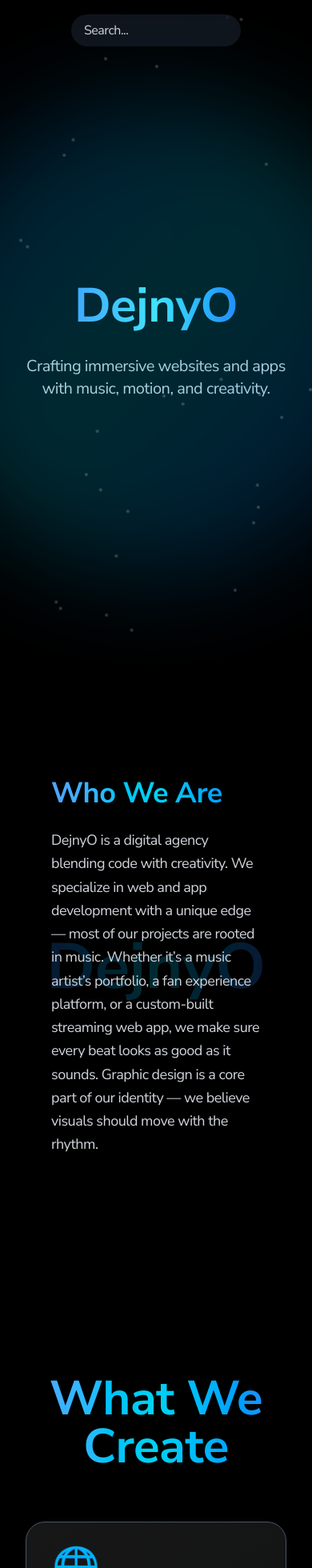
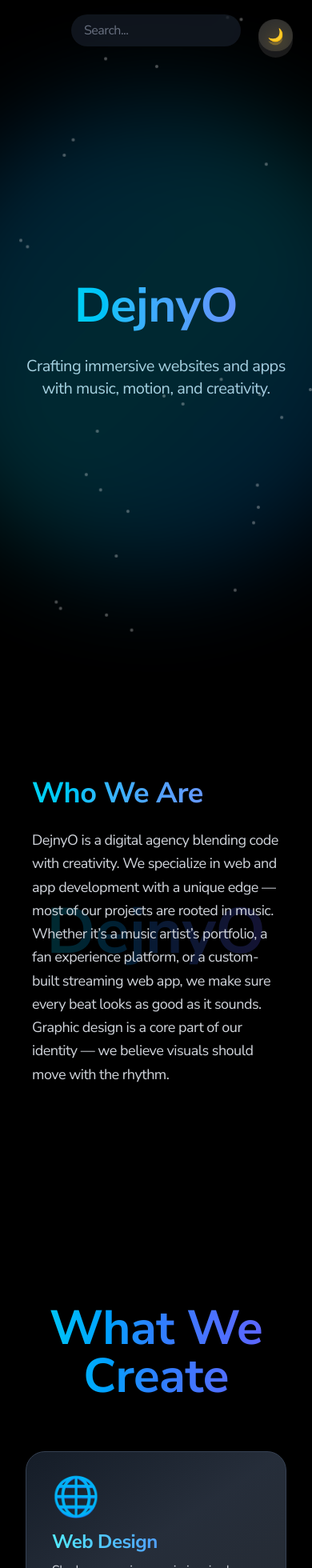
Before and after one commit to Dejnyyy/DejnyO, a Next.js app: page / in a window 390 px wide. Shown: the top 1960 px of the page at 80% size. Built offline with nearby package versions, Linux system fonts and the light colour scheme.

Commit message:
updating color changes

```diff
--- a/src/pages/_app.tsx
+++ b/src/pages/_app.tsx
@@ -1,18 +1,43 @@
 import "@/styles/globals.css";
 import type { AppProps } from "next/app";
+import { useEffect, useState } from "react";
 import Head from "next/head";
 
 export default function App({ Component, pageProps }: AppProps) {
+  const [theme, setTheme] = useState("dark"); // Default dark mode
+
+  useEffect(() => {
+    document.documentElement.className = theme; // Add "dark" or "light" class to <html>
+  }, [theme]);
+
   return (
     <>
       <Head>
-        {/* Load Poppins font */}
-  <link
-    href="https://fonts.googleapis.com/css2?family=Nunito+Sans:wght@400;600;700&display=swap"
-    rel="stylesheet"
-  />
+        <title>DejnyO</title>
+        <meta name="viewport" content="width=device-width, initial-scale=1" />
 
+        {/* Fonts */}
+        <link
+          href="https://fonts.googleapis.com/css2?family=Nunito+Sans:wght@400;600;700&display=swap"
+          rel="stylesheet"
+        />
       </Head>
+
+      {/* Theme Toggle Button */}
+      <button
+  onClick={() => setTheme(theme === "dark" ? "light" : "dark")}
+  className="fixed top-6 right-6 z-50 bg-white/10 hover:bg-white/20 text-white dark:text-black backdrop-blur-md p-3 rounded-full transition-all"
+>
+  <span
+    className="inline-block transition-transform duration-500 ease-in-out"
+    style={{ transform: theme === "dark" ? "rotate(0deg)" : "rotate(180deg)" }}
+  >
+    {theme === "dark" ? "🌙" : "☀️"}
+  </span>
+</button>
+
+
+      {/* Actual website */}
       <Component {...pageProps} />
     </>
   );
--- a/src/pages/index.tsx
+++ b/src/pages/index.tsx
@@ -1,4 +1,4 @@
-import { useEffect, useRef } from "react";
+import { useEffect, useRef, useState } from "react";
 import { motion } from "framer-motion";
 import gsap from "gsap";
 import Head from "next/head";
@@ -30,6 +30,7 @@ export default function Home() {
   const cardRefs = useRef<(HTMLDivElement | null)[]>([]);
   const containerRef = useRef<HTMLDivElement>(null);
   const dejnyoTextRef = useRef<HTMLHeadingElement>(null);
+  const [theme, setTheme] = useState<"light" | "dark">("dark"); // 🌙/☀️ toggle
 
   const setCardRef = (index: number) => (el: HTMLDivElement | null) => {
     cardRefs.current[index] = el;
@@ -133,8 +134,36 @@ export default function Home() {
     });
   };
 
+  // Update document body class for dark/light mode
+  useEffect(() => {
+    if (theme === "dark") {
+      document.body.classList.add("bg-black");
+      document.body.classList.remove("bg-white");
+    } else {
+      document.body.classList.add("bg-white");
+      document.body.classList.remove("bg-black");
+    }
+  }, [theme]);
+
   return (
-    <div className="bg-black text-white font-sans">
+    <div className={`transition-colors duration-500 ${theme === "dark" ? "text-white" : "text-black"} font-sans`}>
+    <Head>
+      <title>DejnyO</title>
+      <meta name="description" content="DejnyO - Designing next-gen music-focused websites and apps with a punch of aesthetic graphics." />
+    </Head>
+
+    {/* 🌙☀️ Theme Toggle Button */}
+    <button
+      onClick={() => setTheme(theme === "dark" ? "light" : "dark")}
+      className={`fixed top-6 right-6 z-50 ${theme === "dark" ? "bg-white/10 hover:bg-white/20" : "bg-black/40 hover:bg-black/60"} py-2  text-white dark:text-black backdrop-blur-md px-3 rounded-full transition-all`}
+    >
+      <span
+        className="inline-block transition-transform duration-500 ease-in-out"
+        style={{ transform: theme === "dark" ? "rotate(0deg)" : "rotate(180deg)" }}
+      >
+        {theme === "dark" ? "🌙" : "☀️"}
+      </span>
+    </button>
     <Head>
         <title>DejnyO</title>
         <meta name="description" content="DejnyO - Designing next-gen music-focused websites and apps with a punch of aesthetic graphics." />
@@ -143,11 +172,11 @@ export default function Home() {
       {/* Searchbar */}
       <div className="fixed top-4 left-1/2 transform -translate-x-1/2 z-50">
         <div className="relative p-[2px] rounded-full overflow-hidden gradient-border">
-          <div className="relative bg-gray-800/50 backdrop-blur-md rounded-full px-4 py-2">
+          <div className={`relative  ${theme === "dark" ? "bg-gray-800/50 text-white" : "bg-gray-300/40 text-black"} backdrop-blur-md rounded-full px-4 py-2`}>
             <input
               type="text"
               placeholder="Search..."
-              className="bg-transparent text-white placeholder-gray-300 outline-none"
+              className="bg-transparent  placeholder-gray-500 outline-none"
               onChange={(e) => handleSearch(e.target.value)}
             />
           </div>
@@ -155,17 +184,31 @@ export default function Home() {
       </div>
 
       {/* Hero Section */}
-<section ref={heroRef} className="relative min-h-screen flex flex-col justify-center items-center text-center overflow-hidden bg-black px-6">
+<section
+  ref={heroRef}
+  className={`relative min-h-screen flex flex-col justify-center items-center text-center overflow-hidden px-6 ${
+    theme === 'dark' ? 'bg-black' : 'bg-white'
+  }`}
+>
   {/* Blurred Animated Background */}
   <div className="absolute inset-0 overflow-hidden pointer-events-none">
-    <div className="absolute top-1/2 left-1/2 w-[600px] h-[600px] bg-gradient-to-br from-blue-500 via-cyan-400 to-blue-600 opacity-20 rounded-full blur-3xl transform -translate-x-1/2 -translate-y-1/2" />
+    <div
+      className={`absolute top-1/2 left-1/2 w-[600px] h-[600px] rounded-full blur-3xl transform -translate-x-1/2 -translate-y-1/2 ${
+        theme === 'dark'
+          ? 'bg-gradient-to-br from-blue-500 via-cyan-400 to-blue-600 opacity-20'
+          : 'bg-gradient-to-br from-purple-400 via-pink-400 to-rose-400 opacity-20'
+      }`}
+    />
   </div>
+
   {/* Particle background */}
   <div className="absolute inset-0 overflow-hidden pointer-events-none">
     {Array.from({ length: 30 }).map((_, i) => (
       <div
         key={i}
-      className="absolute w-1 h-1 bg-white/20 rounded-full animate-particle"
+        className={`absolute w-1 h-1 rounded-full animate-particle ${
+          theme === 'dark' ? 'bg-white/30' : 'bg-black/20'
+        }`}
         style={{
           top: `${Math.random() * 100}%`,
           left: `${Math.random() * 100}%`,
@@ -175,6 +218,8 @@ export default function Home() {
       />
     ))}
   </div>
+
+  {/* Frost layer on scroll */}
   <div className="absolute inset-0 bg-white/5 backdrop-blur-sm opacity-0" id="frost-layer" />
 
   {/* Foreground Hero Content */}
@@ -182,17 +227,22 @@ export default function Home() {
     initial={{ opacity: 0, scale: 0.9 }}
     animate={{ opacity: 1, scale: 1 }}
     transition={{ duration: 1.2 }}
-    className="text-6xl md:text-8xl font-extrabold mb-6 py-2 text-transparent bg-clip-text bg-gradient-to-r from-blue-400 via-cyan-300 to-blue-500"
+    className={`text-6xl md:text-8xl font-extrabold mb-6 py-2 text-transparent bg-clip-text bg-gradient-to-r ${
+      theme === 'dark'
+        ? 'from-cyan-400 via-blue-400 to-indigo-400'
+        : 'from-purple-400 via-pink-400 to-rose-400'
+    }`}
   >
     DejnyO
   </motion.h1>
-
 
   <motion.p
     initial={{ opacity: 0, y: 30 }}
     animate={{ opacity: 1, y: 0 }}
     transition={{ delay: 0.6, duration: 1 }}
-    className="text-xl md:text-2xl text-gray-300 max-w-2xl"
+    className={`text-xl md:text-2xl max-w-2xl ${
+      theme === 'dark' ? 'text-gray-300' : 'text-gray-600'
+    }`}
   >
     Crafting immersive websites and apps with music, motion, and creativity.
   </motion.p>
@@ -200,14 +250,20 @@ export default function Home() {
 
 
 {/* About Section with Parallax DejnyO */}
-      <section className="relative py-32 px-6 max-w-7xl mx-auto overflow-hidden">
+<section className={`relative py-32 overflow-hidden ${theme === 'dark' ? 'bg-black' : 'bg-white'}`}>
+
   {/* Giant floating background text */}
   <h2
     ref={dejnyoTextRef}
-          className="absolute top-1/2 left-1/2 -translate-x-1/2 -translate-y-1/2 text-[80px] md:text-[140px] font-extrabold text-transparent bg-clip-text bg-gradient-to-r from-blue-500 via-cyan-400 to-blue-500 select-none whitespace-nowrap pointer-events-none opacity-20"
+    className={`absolute top-1/2 left-1/2 -translate-x-1/2 -translate-y-1/2 text-[80px] md:text-[140px] font-extrabold text-transparent bg-clip-text bg-gradient-to-r ${
+      theme === 'dark'
+        ? 'from-cyan-400 via-blue-500 to-indigo-500'
+        : 'from-purple-400 via-pink-400 to-rose-400'
+    } select-none whitespace-nowrap pointer-events-none opacity-20`}
   >
     DejnyO
   </h2>
+
   {/* Foreground content */}
   <div className="relative z-10 grid md:grid-cols-2 gap-16 items-center">
     <motion.div
@@ -217,17 +273,32 @@ export default function Home() {
       viewport={{ once: true }}
       className="mx-10"
     >
-           <h3 className="text-4xl font-bold mb-6 text-transparent bg-clip-text bg-gradient-to-r from-blue-400 via-cyan-400 to-blue-500">
-           Who We Are</h3>
-            <p className="text-lg text-gray-300 leading-relaxed">
+      <h3 className={`text-4xl font-bold mb-6 text-transparent bg-clip-text bg-gradient-to-r ${
+        theme === 'dark'
+          ? 'from-cyan-400 via-blue-400 to-indigo-400'
+          : 'from-purple-400 via-pink-400 to-rose-400'
+      }`}>
+        Who We Are
+      </h3>
+
+      <p className={`text-lg leading-relaxed ${
+        theme === 'dark' ? 'text-gray-300' : 'text-gray-600'
+      }`}>
         DejnyO is a digital agency blending code with creativity. We specialize in web and app development with a unique edge — most of our projects are rooted in music. Whether it’s a music artist’s portfolio, a fan experience platform, or a custom-built streaming web app, we make sure every beat looks as good as it sounds. Graphic design is a core part of our identity — we believe visuals should move with the rhythm.
       </p>
     </motion.div>
   </div>
 </section>
-      <section ref={containerRef} className="relative py-36 bg-black overflow-hidden">
+
+      <section ref={containerRef} className={`relative py-36 overflow-hidden ${theme === 'dark' ? 'bg-black' : 'bg-white'}`}>
   <div className="max-w-7xl mx-auto px-8 flex flex-col items-center gap-12 relative">
-    <h2 className="text-6xl font-extrabold text-center mb-4 text-transparent bg-clip-text bg-gradient-to-r from-blue-400 via-cyan-400 to-blue-500">
+
+    {/* Updated Title */}
+    <h2 className={`text-6xl font-extrabold text-center mb-4 text-transparent bg-clip-text bg-gradient-to-r ${
+      theme === 'dark'
+        ? 'from-cyan-400 via-blue-500 to-indigo-500'
+        : 'from-purple-400 via-pink-400 to-rose-400'
+    }`}>
       What We Create
     </h2>
 
@@ -237,17 +308,27 @@ export default function Home() {
         <div
           key={index}
           ref={setCardRef(index)}
-          className="absolute group bg-gradient-to-br from-gray-200/10 via-gray-300/10 to-gray-400/10 border border-gray-600 hover:border-blue-400 backdrop-blur-md rounded-3xl p-8 w-80 shadow-md hover:scale-105 hover:rotate-0 transition-all duration-500"
+          className={`absolute group rounded-3xl p-8 w-80 shadow-md hover:scale-105 hover:rotate-0 transition-all duration-500 border ${
+            theme === 'dark'
+              ? 'bg-gradient-to-tr from-gray-800/70 via-gray-700/70 to-gray-600/50 border-gray-700 hover:border-cyan-400'
+              : 'bg-gradient-to-tr from-gray-100 via-white to-gray-50 border-gray-200 hover:border-pink-400'
+          }`}
           style={{
             top: index === 0 ? '50px' : index === 1 ? '100px' : '200px',
             left: index === 0 ? '10%' : index === 1 ? '70%' : '40%',
           }}
         >
           <div className="text-5xl mb-4">{service.icon}</div>
-          <h3 className="text-2xl font-bold mb-2 text-transparent bg-clip-text bg-gradient-to-r from-blue-300 via-cyan-300 to-blue-400 group-hover:-translate-y-1 transition-transform duration-300">
+          <h3 className={`text-2xl font-bold mb-2 text-transparent bg-clip-text bg-gradient-to-r ${
+            theme === 'dark'
+              ? 'from-cyan-300 via-blue-400 to-indigo-400'
+              : 'from-purple-400 via-pink-400 to-rose-400'
+          } group-hover:-translate-y-1 transition-transform duration-300`}>
             {service.title}
           </h3>
-          <p className="text-gray-400">{service.description}</p>
+          <p className={`${theme === 'dark' ? 'text-gray-300' : 'text-gray-600'}`}>
+            {service.description}
+          </p>
         </div>
       ))}
     </div>
@@ -257,13 +338,23 @@ export default function Home() {
       {services.map((service, index) => (
         <div
           key={index}
-          className="group bg-gradient-to-br from-gray-200/10 via-gray-300/10 to-gray-400/10 border border-gray-600 hover:border-blue-400 backdrop-blur-md rounded-3xl p-8 w-full shadow-md hover:scale-105 transition-all duration-500"
+          className={`group rounded-3xl p-8 w-full shadow-md hover:scale-105 transition-all duration-500 border ${
+            theme === 'dark'
+              ? 'bg-gradient-to-br from-gray-800/70 via-gray-700/70 to-gray-600/50 border-gray-700 hover:border-cyan-400'
+              : 'bg-gradient-to-br from-gray-100 via-white to-gray-50 border-gray-200 hover:border-pink-400'
+          }`}
         >
           <div className="text-5xl mb-4">{service.icon}</div>
-          <h3 className="text-2xl font-bold mb-2 text-transparent bg-clip-text bg-gradient-to-r from-blue-300 via-cyan-300 to-blue-400 group-hover:-translate-y-1 transition-transform duration-300">
+          <h3 className={`text-2xl font-bold mb-2 text-transparent bg-clip-text bg-gradient-to-r ${
+            theme === 'dark'
+              ? 'from-cyan-300 via-blue-400 to-indigo-400'
+              : 'from-purple-400 via-pink-400 to-rose-400'
+          } group-hover:-translate-y-1 transition-transform duration-300`}>
             {service.title}
           </h3>
-          <p className="text-gray-400">{service.description}</p>
+          <p className={`${theme === 'dark' ? 'text-gray-300' : 'text-gray-600'}`}>
+            {service.description}
+          </p>
         </div>
       ))}
     </div>
@@ -271,67 +362,119 @@ export default function Home() {
 </section>
 
 
-
 {/* Offer Section - Updated Pricing Models */}
-<section className="py-24 px-6 max-w-7xl mx-auto text-center">
-  <h2 className="text-5xl font-bold mb-16 text-blue-400">Need a Website?</h2>
+<section className={`py-24 px-6 max-w-7xl mx-auto text-center ${
+  theme === 'dark' ? 'bg-black' : 'bg-white'
+}`}>
+  <h2 className={`text-5xl font-bold mb-16 text-transparent bg-clip-text bg-gradient-to-r ${
+    theme === 'dark'
+      ? 'from-cyan-400 via-blue-500 to-indigo-500'
+      : 'from-purple-400 via-pink-400 to-rose-400'
+  }`}>
+    Need a Website?
+  </h2>
 
   <div className="grid md:grid-cols-3 gap-10 items-start">
+
     {/* Basic Plan */}
-    <div className="bg-white/5 backdrop-blur-md p-8 rounded-3xl shadow-2xl hover:scale-105 transition-all duration-500 flex flex-col justify-between">
+    <div className={`p-8 rounded-3xl shadow-2xl hover:scale-105 transition-all duration-500 flex flex-col justify-between ${
+      theme === 'dark'
+        ? 'bg-white/5'
+        : 'bg-gray-100'
+    }`}>
       <div>
-        <h3 className="text-2xl font-bold text-blue-300 mb-2">Basic</h3>
-        <p className="text-3xl font-extrabold text-white mb-1">$10<span className="text-lg font-normal">/month</span></p>
-        <p className="text-gray-300 mb-6">
+        <h3 className={`text-2xl font-bold mb-2 ${
+          theme === 'dark' ? 'text-cyan-400' : 'text-pink-500'
+        }`}>
+          Basic
+        </h3>
+        <p className={`text-3xl font-extrabold mb-1 ${
+          theme === 'dark' ? 'text-white' : 'text-gray-800'
+        }`}>
+          $10<span className="text-lg font-normal">/month</span>
+        </p>
+        <p className={`mb-6 ${
+          theme === 'dark' ? 'text-gray-300' : 'text-gray-600'
+        }`}>
           Starter package. Hosting, domain, security, and lifetime updates for different events and occasions.
         </p>
       </div>
       <a
         href="mailto:contact@dejnyo.com"
-        className="mt-6 inline-block bg-blue-500 hover:bg-blue-600 text-white font-bold py-2 px-6 rounded-full transition"
+        className={`mt-6 inline-block font-bold py-2 px-6 rounded-full transition ${
+          theme === 'dark'
+            ? 'bg-cyan-500 hover:bg-cyan-600 text-white'
+            : 'bg-pink-400 hover:bg-pink-500 text-white'
+        }`}
       >
         Subscribe
       </a>
     </div>
 
     {/* Pro Plan (Highlighted) */}
-    <div className="bg-gradient-to-br from-blue-600/60 hover:from-cyan-500/50 hover:via-blue-600/60 hover:to-cyan-700/50 via-cyan-500/50 to-blue-700/50 p-10 rounded-3xl shadow-2xl hover:scale-110 hover:shadow-blue-500/30 transition-all duration-500 flex flex-col justify-between transform md:-translate-y-6 border-2 border-blue-400">
+    <div className={`p-10 rounded-3xl shadow-2xl hover:scale-110 transition-all duration-500 flex flex-col justify-between transform md:-translate-y-6 border-2 ${
+      theme === 'dark'
+        ? 'bg-gradient-to-br from-blue-600/60 via-cyan-500/50 to-blue-700/50 border-cyan-400'
+        : 'bg-gradient-to-br from-pink-400 via-purple-400 to-rose-400 border-pink-400'
+    }`}>
       <div>
         <h3 className="text-3xl font-bold text-white mb-2">Pro</h3>
         <p className="text-4xl font-extrabold text-white mb-1">$99</p>
-        <p className="text-gray-200 mb-6">
+        <p className="text-white/80 mb-6">
           One-time payment. Professional custom site with SEO, unique animations, and branding polish.
         </p>
       </div>
       <a
         href="mailto:contact@dejnyo.com"
-        className="mt-6 inline-block bg-white hover:bg-gray-200 hover:scale-105 text-black font-bold py-2 px-6 rounded-full transition"
+        className="mt-6 inline-block bg-white hover:bg-gray-200 text-black font-bold py-2 px-6 rounded-full transition"
       >
         Get a Quote
       </a>
     </div>
 
     {/* Elite Plan */}
-    <div className="bg-white/5 backdrop-blur-md p-8 rounded-3xl shadow-2xl hover:scale-105 transition-all duration-500 flex flex-col justify-between">
+    <div className={`p-8 rounded-3xl shadow-2xl hover:scale-105 transition-all duration-500 flex flex-col justify-between ${
+      theme === 'dark'
+        ? 'bg-white/5'
+        : 'bg-gray-100'
+    }`}>
       <div>
-        <h3 className="text-2xl font-bold text-blue-300 mb-2">Elite</h3>
-        <p className="text-3xl font-extrabold text-white mb-1">$199</p>
-        <p className="text-gray-300 mb-6">
+        <h3 className={`text-2xl font-bold mb-2 ${
+          theme === 'dark' ? 'text-cyan-300' : 'text-pink-400'
+        }`}>
+          Elite
+        </h3>
+        <p className={`text-3xl font-extrabold mb-1 ${
+          theme === 'dark' ? 'text-white' : 'text-gray-800'
+        }`}>
+          $199
+        </p>
+        <p className={`mb-6 ${
+          theme === 'dark' ? 'text-gray-300' : 'text-gray-600'
+        }`}>
           Full custom solution. Web apps, e-commerce, interactive design — tailor-made to your needs.
         </p>
       </div>
       <a
         href="mailto:contact@dejnyo.com"
-        className="mt-6 inline-block bg-blue-500 hover:bg-blue-600 text-white font-bold py-2 px-6 rounded-full transition"
+        className={`mt-6 inline-block font-bold py-2 px-6 rounded-full transition ${
+          theme === 'dark'
+            ? 'bg-cyan-500 hover:bg-cyan-600 text-white'
+            : 'bg-pink-400 hover:bg-pink-500 text-white'
+        }`}
       >
         Get a Quote
       </a>
     </div>
+
   </div>
 </section>
 
+
 {/* Our Team Section */}
-<section className="py-32 px-6 max-w-7xl mx-auto text-center">
+<section  className={`py-32 px-6 max-w-7xl mx-auto text-center ${
+    theme === 'dark' ? 'bg-black' : 'bg-white'
+  }`}>
   <h2 className="text-5xl font-bold mb-16 text-transparent bg-clip-text bg-gradient-to-r from-blue-400 via-cyan-400 to-blue-500">
     Our Team
   </h2>
@@ -379,7 +522,9 @@ export default function Home() {
 </section>
 
 {/* Our Work Section */}
-<section className="py-32 px-6 max-w-7xl mx-auto text-center">
+<section  className={`py-32 px-6 max-w-7xl mx-auto text-center ${
+    theme === 'dark' ? 'bg-black' : 'bg-white'
+  }`}>
   {/* Gradient Title */}
   <h2 className="text-5xl font-bold mb-16 text-transparent bg-clip-text bg-gradient-to-r from-blue-400 via-cyan-400 to-blue-500">
     Our Work
@@ -403,6 +548,7 @@ export default function Home() {
         href: "https://hearme.dejny.eu",
       },
       // 🔥 ADD MORE PROJECTS HERE
+
     ].map((project, index, array) => {
       const isLastOdd = array.length % 2 === 1 && index === array.length - 1;
       return (
@@ -415,7 +561,7 @@ export default function Home() {
           whileInView={{ opacity: 1, y: 0 }}
           viewport={{ once: true }}
           transition={{ duration: 0.8, ease: "easeOut", delay: index * 0.1 }}
-          className={`group block bg-gradient-to-br from-gray-900/80 via-gray-800/80 to-gray-700/60 border border-gray-700 rounded-2xl p-10 text-left transition-transform duration-300 hover:-translate-y-3 hover:border-blue-400 ${
+          className={`group block bg-gradient-to-br from-gray-900/80 via-gray-800/80 to-gray-700/60 rounded-2xl p-10 text-left transition-transform duration-300 hover:-translate-y-3 hover:border-blue-400 ${
             isLastOdd ? "md:col-span-2 md:w-1/2 md:mx-auto" : ""
           }`}
         >
@@ -431,7 +577,9 @@ export default function Home() {
 
 
 {/* Contact Section */}
-<section className="py-36 px-6  mx-auto text-center relative overflow-hidden">
+<section className={`py-36 px-6 mx-auto text-center relative overflow-hidden ${
+    theme === 'dark' ? 'bg-black' : 'bg-white'
+  }`}>
   {/* Optional subtle background gradient */}
   <div className="absolute inset-0 bg-gradient-to-b from-transparent to-gray-900/50 pointer-events-none"></div>
 
@@ -453,7 +601,9 @@ export default function Home() {
 
 
    {/* Footer */}
-<footer className="py-4 text-center text-sm text-gray-500 bg-black relative overflow-hidden">
+<footer  className={`py-4 text-center text-sm relative overflow-hidden ${
+    theme === 'dark' ? 'bg-black text-gray-500' : 'bg-white text-gray-700'
+  }`}>
   {/* Divider line */}
   <div className="absolute top-0 left-1/2 -translate-x-1/2 w-11/12 h-px bg-gradient-to-r from-transparent via-gray-700 to-transparent" />
   <motion.div
```
Lines whose indentation alone changed are shown as unchanged.
